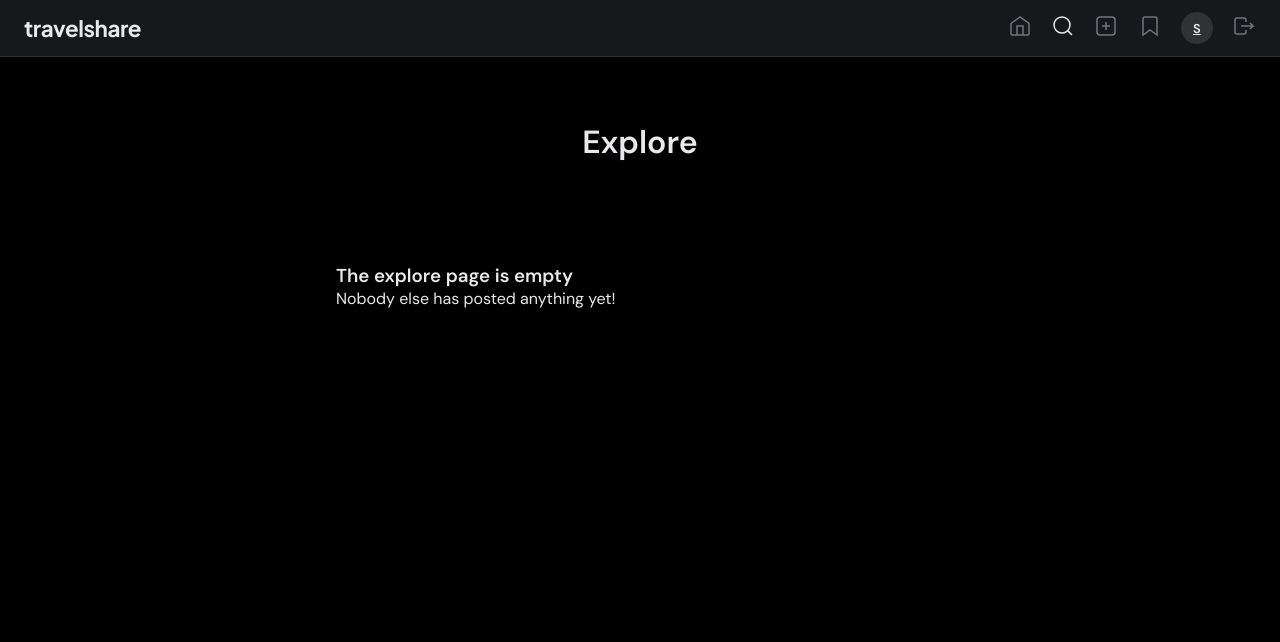
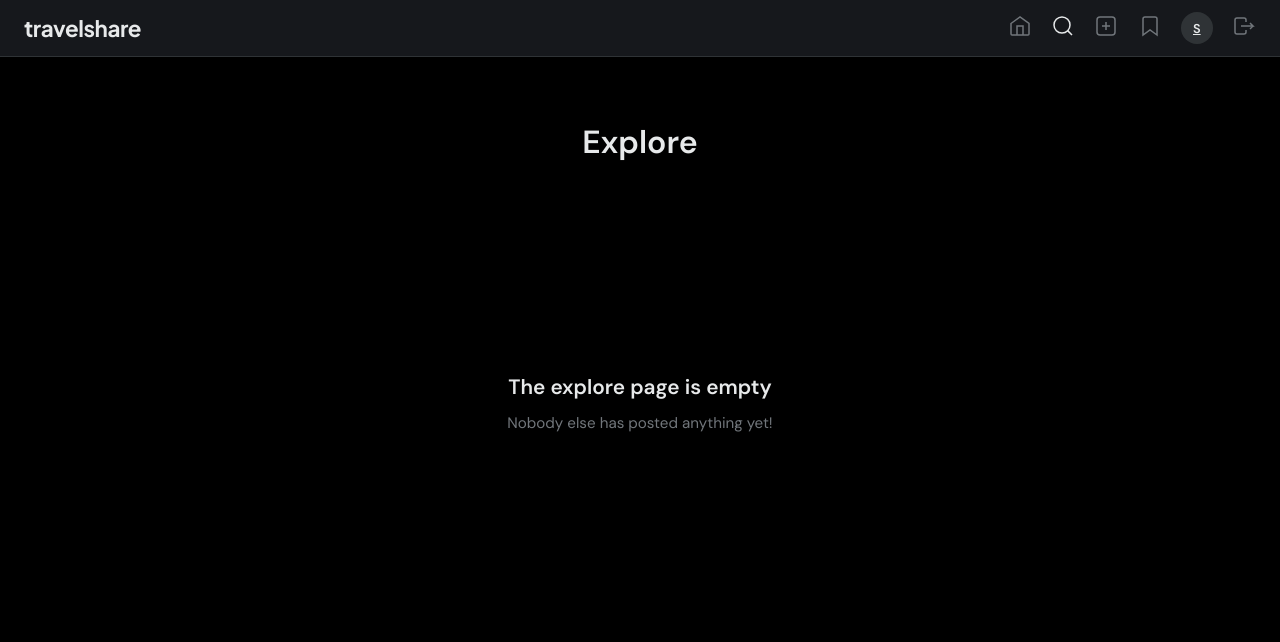
Before and after one commit to PhoevosA/WAD2-group-project, a Django app: page /explore/ in a window 1280 px wide. Shown: the top 642 px of the page. Run offline with Django 5.2, Linux system fonts and the light colour scheme; the visitor is signed in with stand-in values (Sample User, id 1); data comes from the database, SQL or seed files in the repository; data that the repository does not hold is empty.

Commit message:
Small css tweak for explore and tag page

```diff
--- a/static/css/style.css
+++ b/static/css/style.css
@@ -386,7 +386,26 @@ a:hover {
 
 .explore-title {
   text-align: center;
-  margin-bottom: 100px;
+}
+
+.empty-explore {
+  display: flex;
+  flex-direction: column;
+  align-items: center;
+  justify-content: center;
+  min-height: 60vh;
+  text-align: center;
+  gap: 0.8rem;
+}
+
+.empty-explore h3 {
+  font-size: 1.3rem;
+  font-weight: 600;
+}
+
+.empty-explore p {
+  color: var(--text-muted);
+  font-size: 0.95rem;
 }
 
 /* Tag */
@@ -394,3 +413,23 @@ a:hover {
 .tag-title {
   text-align: center;
 }
+
+.empty-tag {
+  display: flex;
+  flex-direction: column;
+  align-items: center;
+  justify-content: center;
+  min-height: 60vh;
+  text-align: center;
+  gap: 0.8rem;
+}
+
+.empty-tag h3 {
+  font-size: 1.3rem;
+  font-weight: 600;
+}
+
+.empty-tag p {
+  color: var(--text-muted);
+  font-size: 0.95rem;
+}
--- a/templates/posts/tag.html
+++ b/templates/posts/tag.html
@@ -8,7 +8,7 @@
         {% include 'posts/_post_card.html' with post=post %}
         {% empty %}
         <div class="empty-tag">
-            <h3>The tag page is empty</h3>
+            <h3>This tag page is empty</h3>
             <p>Nobody has posted anything under this tag yet!</p>
         </div>
         {% endfor %}
```
Also changed, not shown: posts/2026/03/Corvus-1.png (deleted), posts/2026/03/Corvus-1_en3s55A.png (deleted), posts/2026/03/WhatsApp_Image_2026-03-09_at_20.26.06.jpeg (deleted).
